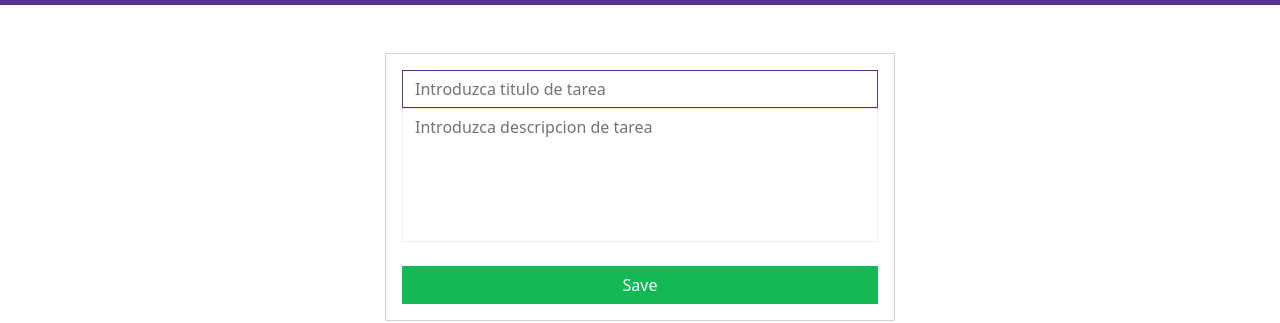
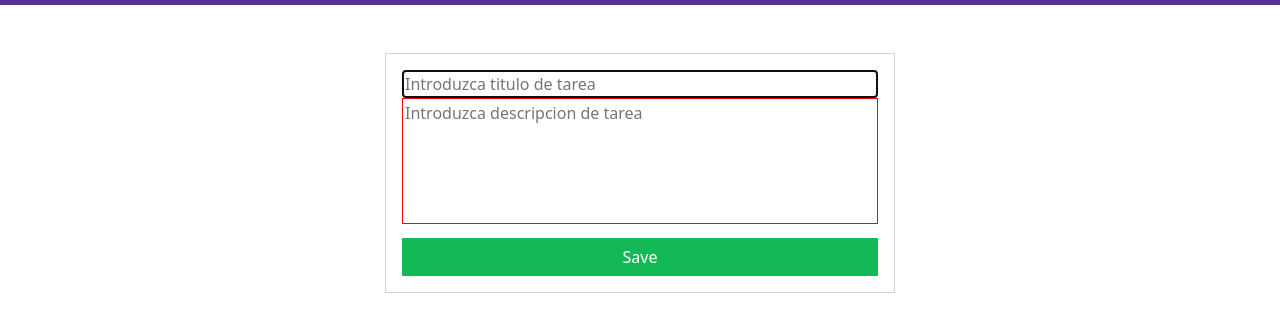
Before and after one commit to NachoXS15/todo-tasks-app, a React (Create React App) app: page / in a window 1280 px wide. Shown: the part 311-634 px from the top of the page. Built offline with nearby package versions, Linux system fonts and the light colour scheme; grey boxes are pictures that could not be loaded.

Commit message:
implemented check for values function

```diff
--- a/src/App.scss
+++ b/src/App.scss
@@ -37,6 +37,10 @@
   }
 }
 
+.input{
+  width: 100vw;
+}
+
 .inputError{
   border: 1px solid red;
   width: 100%;
--- a/src/components/AddForm.tsx
+++ b/src/components/AddForm.tsx
@@ -19,6 +19,10 @@ export default function AddForm({addTask}: Props) {
 
   const handleNewTask = (e: formElement):void => {
     e.preventDefault();
+    if (task.name === "" || task.description === "") {
+      e.preventDefault();
+      alert("introduzca valores");
+    }
     addTask(task)
     setTask({
       name: "",
@@ -38,7 +42,7 @@ export default function AddForm({addTask}: Props) {
                   onChange={handleInputChange}
                   placeholder="Introduzca titulo de tarea"
                   className={
-                    /* inputError ? 'inputError' : */ "form-control shadow-none"
+                    task.name === "" ? 'inputError' : 'form-control shadow-none'
                   }
                   autoFocus
                   name="name"
@@ -49,7 +53,9 @@ export default function AddForm({addTask}: Props) {
                   rows={5}
                   style={{ resize: "none" }}
                   placeholder="Introduzca descripcion de tarea"
-                  className="form-control mb-3 shadow-none"
+                  className={
+                    task.description === '' ? 'inputError' : "form-control mb-3 shadow-none"
+                  }
                   name="description"
                   onChange={handleInputChange}
                   value={task.description}
```
Also changed, not shown: src/App.tsx (+0 -7 lines).
